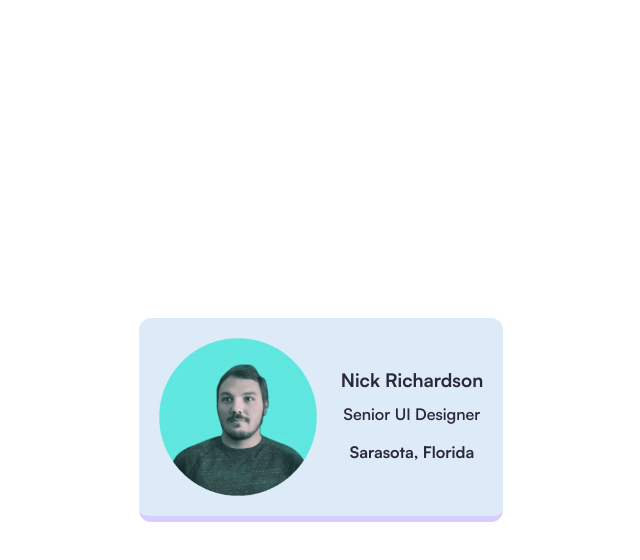
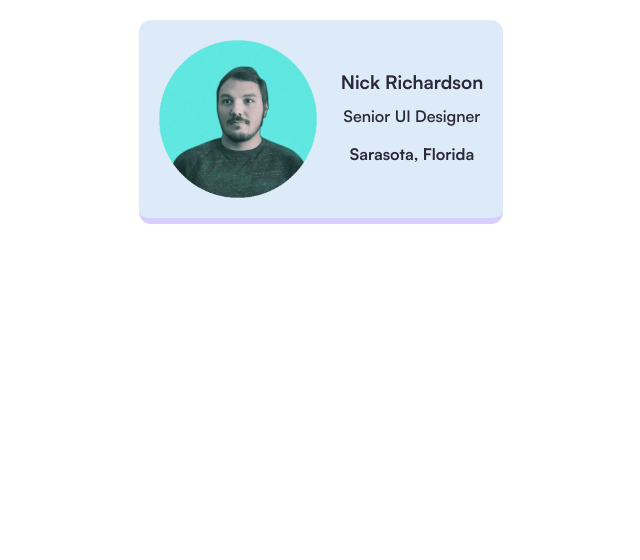
Before and after one commit to nicjrichDEV/business-card, a plain HTML site: page index.html in a window 1280 px wide. Shown: the whole page, without its empty margins (319-959 px from the left). Drawn offline with Linux system fonts and the light colour scheme.

Commit message:
Small fix to css!

```diff
--- a/styles.css
+++ b/styles.css
@@ -7,10 +7,7 @@
 }
 
 body {
-    align-items: center;
-    display: flex;
     font-family: 'Satoshi-Variable';
-    height: 100vh;
     margin: 20px;
 }
 
```
